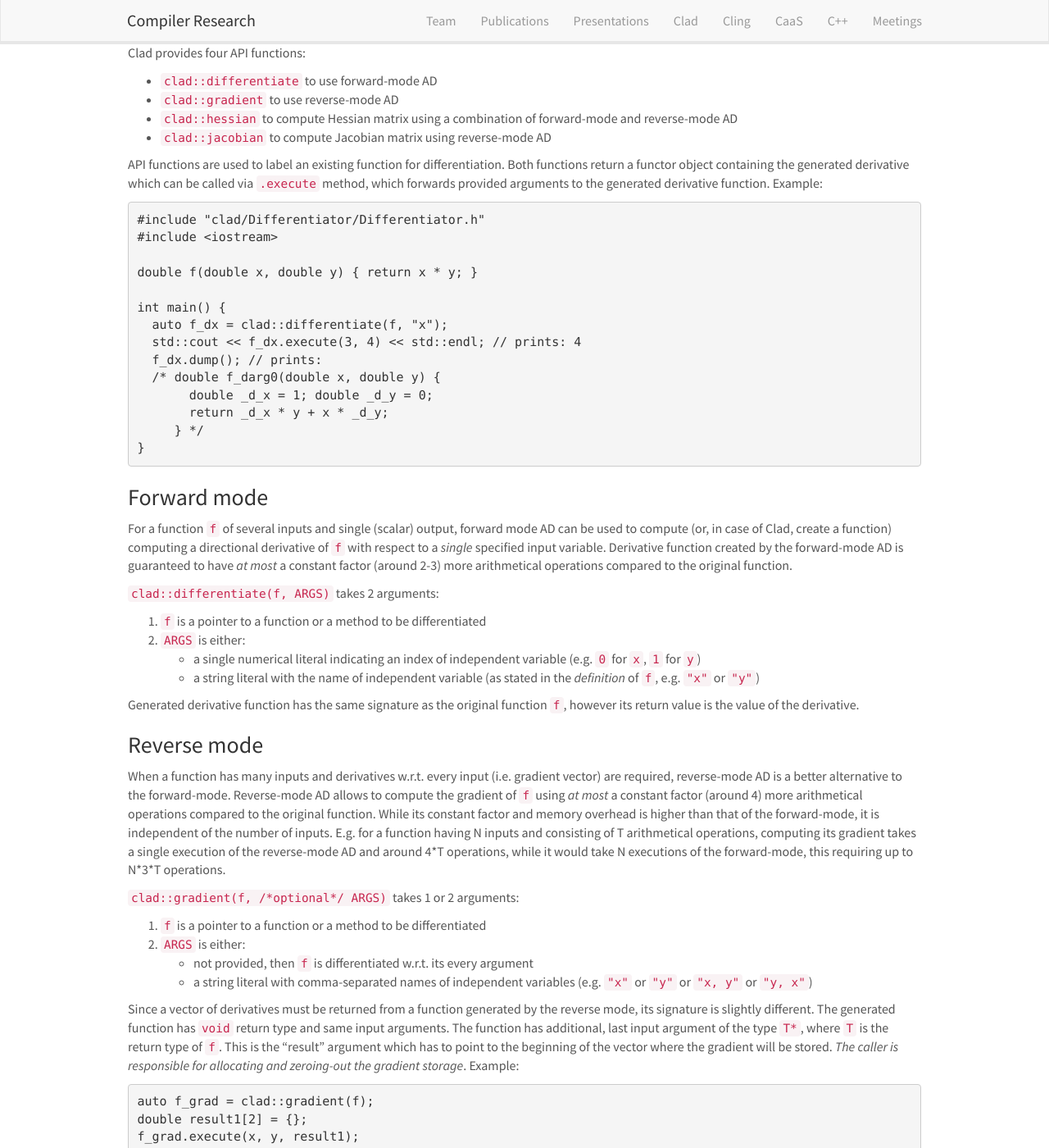
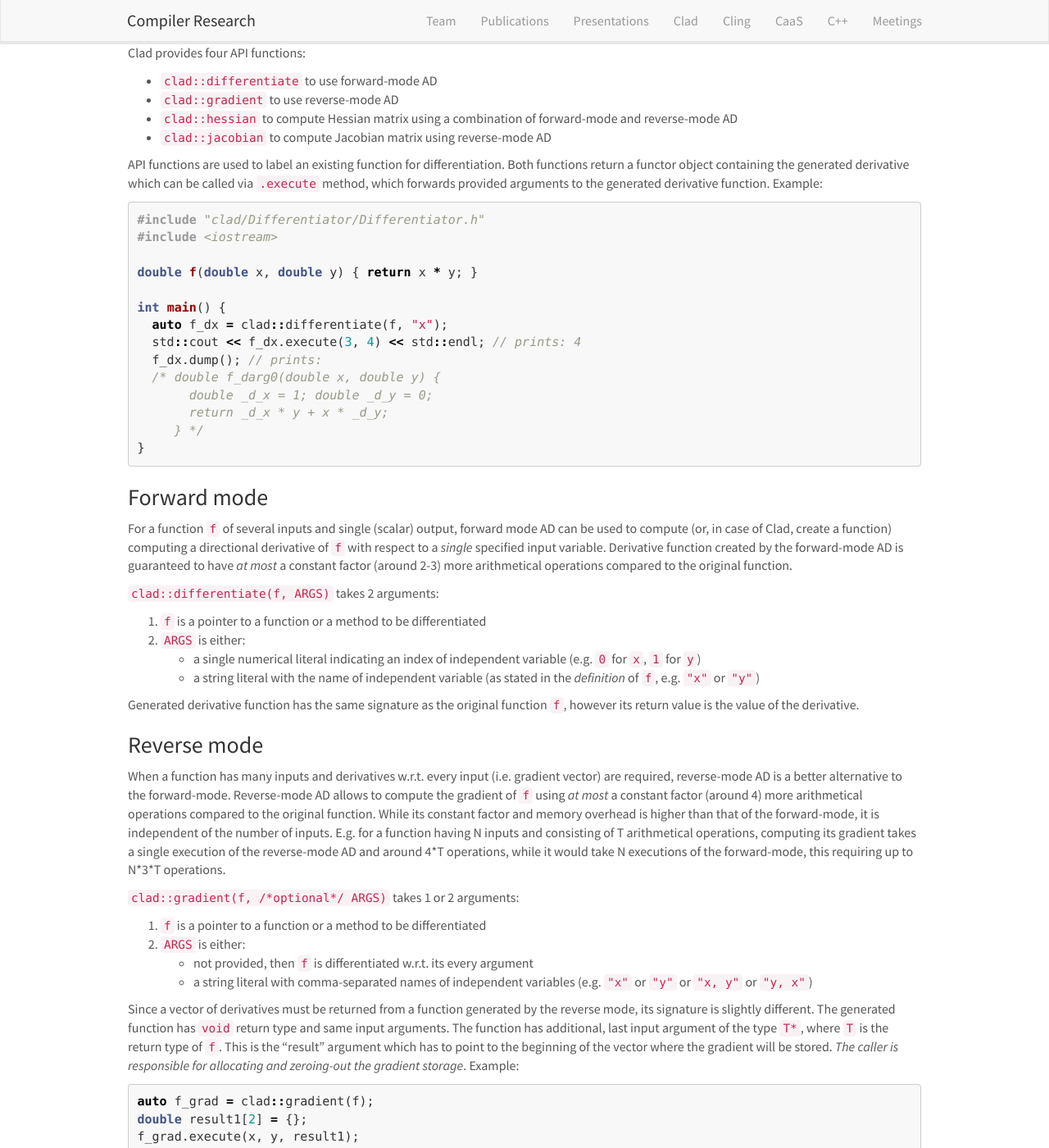
Before and after one commit to vgvassilev/clad, a Jekyll site: the page built from _pages/clad.md, in a window 1280 px wide and 1400 px high, scrolled down 346 px. Shown: the whole window at 82% size. Built offline with Jekyll 4.4.1, drawn with Linux system fonts in a browser that asks for light colours; nearby versions of some CDN libraries.

Commit message:
Add the github syntax highlight.
rougify style github > css/syntax.css

```diff
--- a/_includes/head.html
+++ b/_includes/head.html
@@ -5,6 +5,7 @@
   <title>{% if page.title %}{{ page.title | escape }}{% else %}{{ site.title | escape }}{% endif %}</title>
   <meta name="description" content="{% if page.excerpt %}{{ page.excerpt | strip_html | strip_newlines | truncate: 160 }}{% else %}{{ site.description }}{% endif %}">
   <link rel="stylesheet" href="{{ "/css/main.css" | prepend: site.baseurl | prepend: site.url}}">
+  <link rel="stylesheet" href="{{ "/css/syntax.css" | prepend: site.baseurl | prepend: site.url}}">
   <link rel="canonical" href="{{ page.url | replace:'index.html','' | prepend: site.baseurl | prepend: site.url }}">
 <link rel="shortcut icon" type ="image/x-icon" href="{{ site.url }}{{ site.baseurl }}/images/favicon.ico">
 
--- /dev/null
+++ b/css/syntax.css
@@ -0,0 +1,209 @@
+.highlight table td { padding: 5px; }
+.highlight table pre { margin: 0; }
+.highlight .cm {
+  color: #999988;
+  font-style: italic;
+}
+.highlight .cp {
+  color: #999999;
+  font-weight: bold;
+}
+.highlight .c1 {
+  color: #999988;
+  font-style: italic;
+}
+.highlight .cs {
+  color: #999999;
+  font-weight: bold;
+  font-style: italic;
+}
+.highlight .c, .highlight .ch, .highlight .cd, .highlight .cpf {
+  color: #999988;
+  font-style: italic;
+}
+.highlight .err {
+  color: #a61717;
+  background-color: #e3d2d2;
+}
+.highlight .gd {
+  color: #000000;
+  background-color: #ffdddd;
+}
+.highlight .ge {
+  color: #000000;
+  font-style: italic;
+}
+.highlight .gr {
+  color: #aa0000;
+}
+.highlight .gh {
+  color: #999999;
+}
+.highlight .gi {
+  color: #000000;
+  background-color: #ddffdd;
+}
+.highlight .go {
+  color: #888888;
+}
+.highlight .gp {
+  color: #555555;
+}
+.highlight .gs {
+  font-weight: bold;
+}
+.highlight .gu {
+  color: #aaaaaa;
+}
+.highlight .gt {
+  color: #aa0000;
+}
+.highlight .kc {
+  color: #000000;
+  font-weight: bold;
+}
+.highlight .kd {
+  color: #000000;
+  font-weight: bold;
+}
+.highlight .kn {
+  color: #000000;
+  font-weight: bold;
+}
+.highlight .kp {
+  color: #000000;
+  font-weight: bold;
+}
+.highlight .kr {
+  color: #000000;
+  font-weight: bold;
+}
+.highlight .kt {
+  color: #445588;
+  font-weight: bold;
+}
+.highlight .k, .highlight .kv {
+  color: #000000;
+  font-weight: bold;
+}
+.highlight .mf {
+  color: #009999;
+}
+.highlight .mh {
+  color: #009999;
+}
+.highlight .il {
+  color: #009999;
+}
+.highlight .mi {
+  color: #009999;
+}
+.highlight .mo {
+  color: #009999;
+}
+.highlight .m, .highlight .mb, .highlight .mx {
+  color: #009999;
+}
+.highlight .sb {
+  color: #d14;
+}
+.highlight .sc {
+  color: #d14;
+}
+.highlight .sd {
+  color: #d14;
+}
+.highlight .s2 {
+  color: #d14;
+}
+.highlight .se {
+  color: #d14;
+}
+.highlight .sh {
+  color: #d14;
+}
+.highlight .si {
+  color: #d14;
+}
+.highlight .sx {
+  color: #d14;
+}
+.highlight .sr {
+  color: #009926;
+}
+.highlight .s1 {
+  color: #d14;
+}
+.highlight .ss {
+  color: #990073;
+}
+.highlight .s, .highlight .sa, .highlight .dl {
+  color: #d14;
+}
+.highlight .na {
+  color: #008080;
+}
+.highlight .bp {
+  color: #999999;
+}
+.highlight .nb {
+  color: #0086B3;
+}
+.highlight .nc {
+  color: #445588;
+  font-weight: bold;
+}
+.highlight .no {
+  color: #008080;
+}
+.highlight .nd {
+  color: #3c5d5d;
+  font-weight: bold;
+}
+.highlight .ni {
+  color: #800080;
+}
+.highlight .ne {
+  color: #990000;
+  font-weight: bold;
+}
+.highlight .nf, .highlight .fm {
+  color: #990000;
+  font-weight: bold;
+}
+.highlight .nl {
+  color: #990000;
+  font-weight: bold;
+}
+.highlight .nn {
+  color: #555555;
+}
+.highlight .nt {
+  color: #000080;
+}
+.highlight .vc {
+  color: #008080;
+}
+.highlight .vg {
+  color: #008080;
+}
+.highlight .vi {
+  color: #008080;
+}
+.highlight .nv, .highlight .vm {
+  color: #008080;
+}
+.highlight .ow {
+  color: #000000;
+  font-weight: bold;
+}
+.highlight .o {
+  color: #000000;
+  font-weight: bold;
+}
+.highlight .w {
+  color: #bbbbbb;
+}
+.highlight {
+  background-color: #f8f8f8;
+}
```
